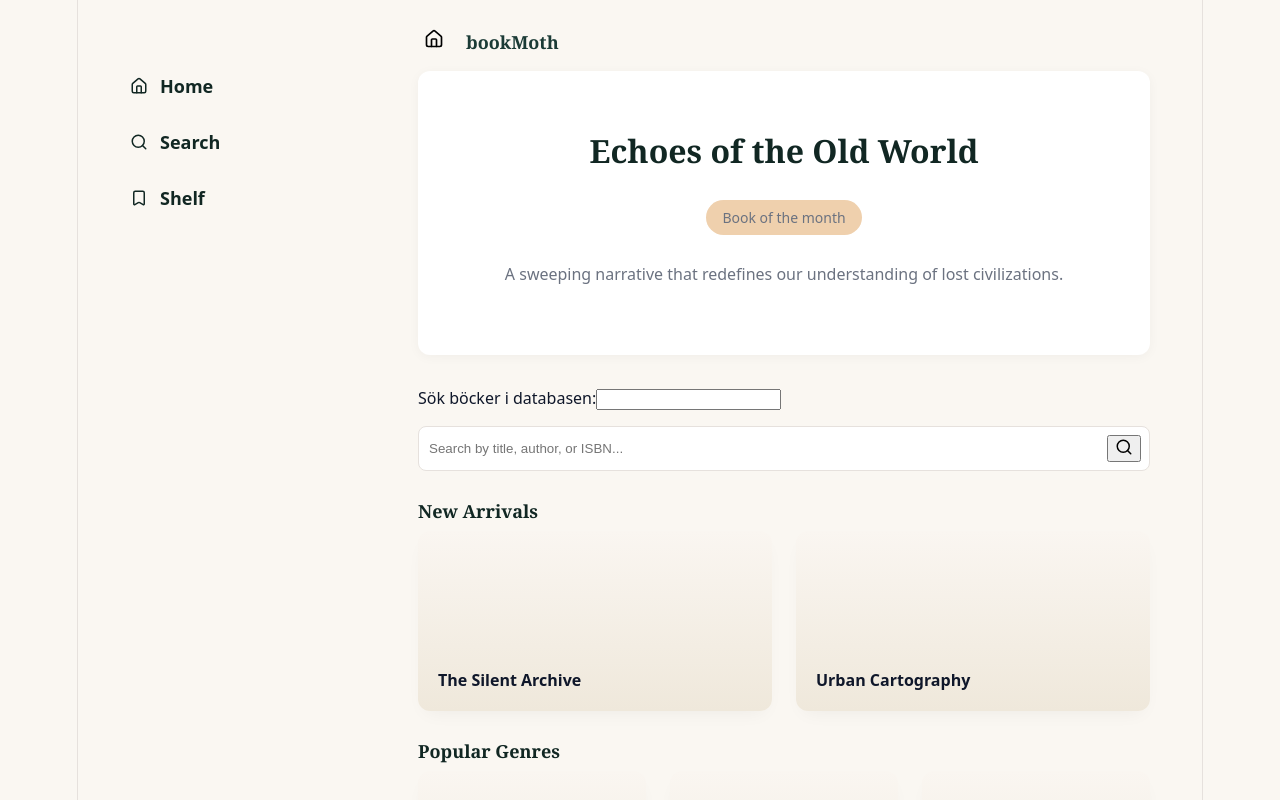
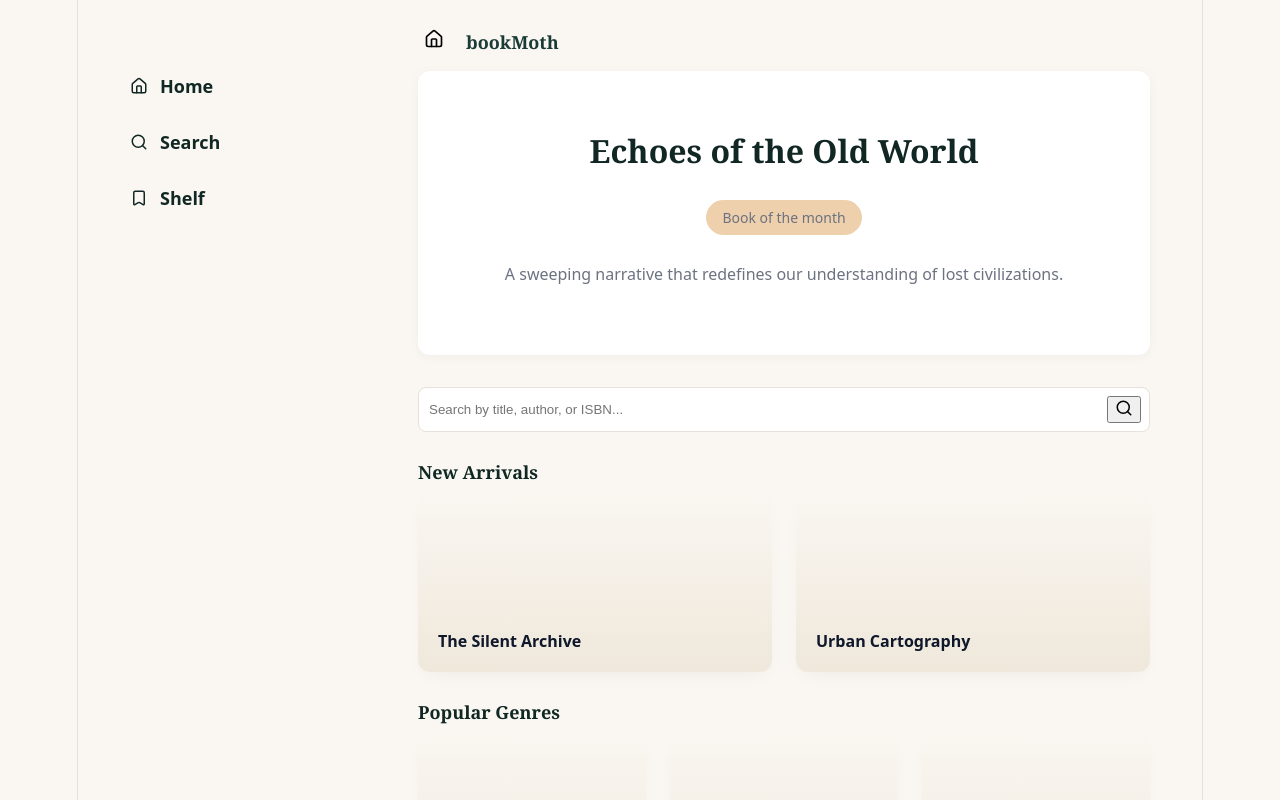
Before and after one commit to bytodals/agile-group-assignment, a React (Vite) app in the folder AnnaBook/: page / in a window 1280 px wide. Shown: the top 800 px of the page. Built offline with nearby package versions, Linux system fonts and the light colour scheme.

Commit message:
The component is not imported anywhere... yet.

```diff
--- a/AnnaBook/src/pages/HomePage.tsx
+++ b/AnnaBook/src/pages/HomePage.tsx
@@ -1,5 +1,4 @@
 import { Home, Search, Bookmark } from "lucide-react"
-import BookSearch from "../components/BookSearch";
 
 export default function HomePage() {
   return (
@@ -25,7 +24,6 @@ export default function HomePage() {
           <p className="hp-hero-desc">A sweeping narrative that redefines our understanding of lost civilizations.</p>
         </section>
 
-        <BookSearch></BookSearch>
         <div className="hp-search">
           <div className="hp-search-box">
             <input placeholder="Search by title, author, or ISBN..." />
```
